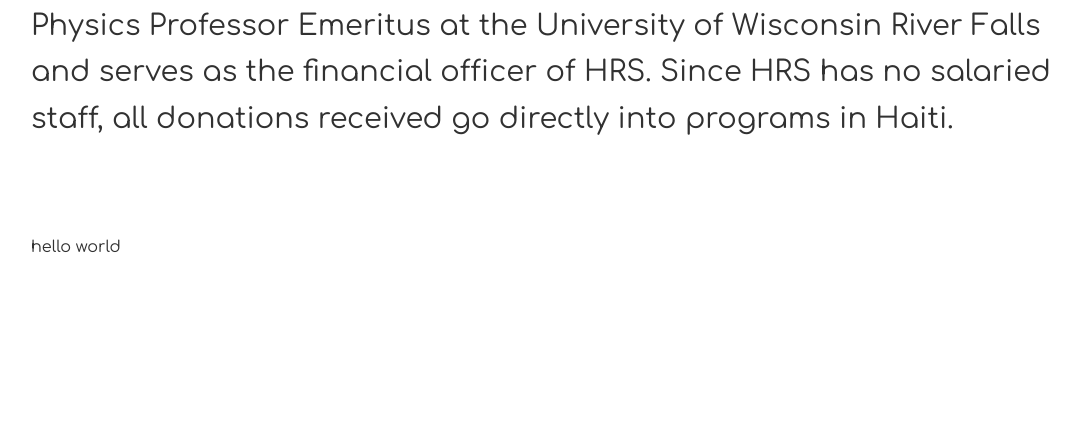
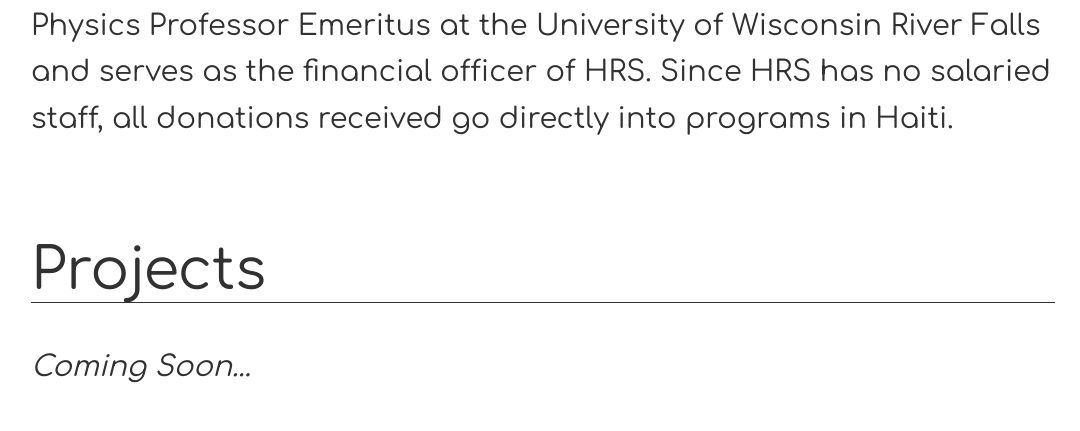
Before and after one commit to tylerschloesser/hrs-website, a Sinatra app: page / in a window 1280 px wide. Shown: the part 1133-1564 px from the top of the page, without its empty margins (97-1177 px from the left). Before the commit the page ends 1385 px from the top, so only its background shows below. Run offline with Sinatra, Linux system fonts and the light colour scheme.

Commit message:
projects coming soon

```diff
--- a/public/style.css
+++ b/public/style.css
@@ -67,3 +67,8 @@
   font-size: 1.8rem;
   line-height: 160%;
 }
+
+.section .todo {
+  font-size: 1.8rem;
+  font-style: italic;
+}
--- a/views/about.erb
+++ b/views/about.erb
@@ -10,4 +10,5 @@
     and serves as the financial officer of HRS.  Since HRS has no salaried staff,
     all donations received go directly into programs in Haiti.
   </div>
+  <!-- TODO add curt and pat photos -->
 </div>
--- a/views/projects.erb
+++ b/views/projects.erb
@@ -1,3 +1,4 @@
 <div class='section'>
-hello world
+  <div class='anchor'>Projects</div>
+  <div class='todo'>Coming Soon...</div>
 </div>
```
